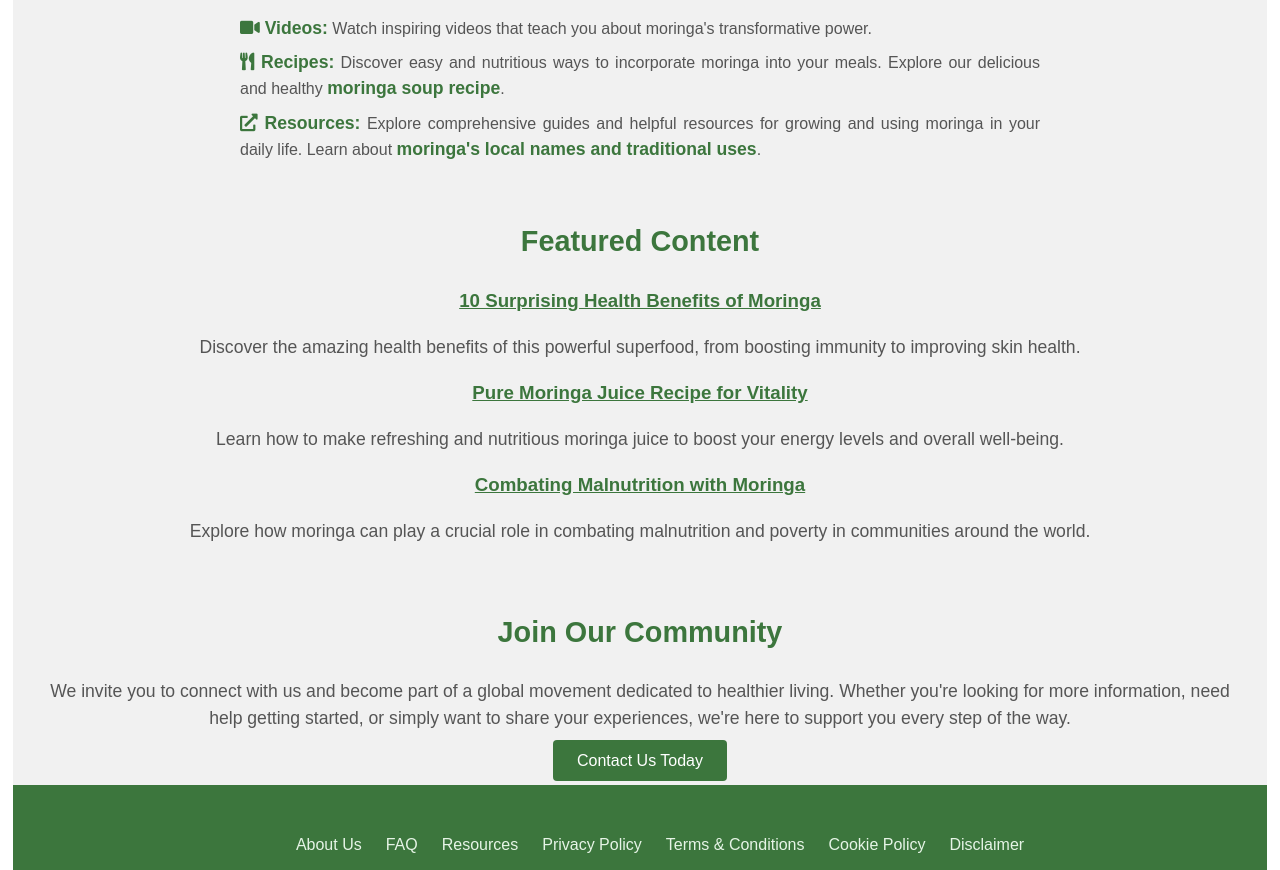
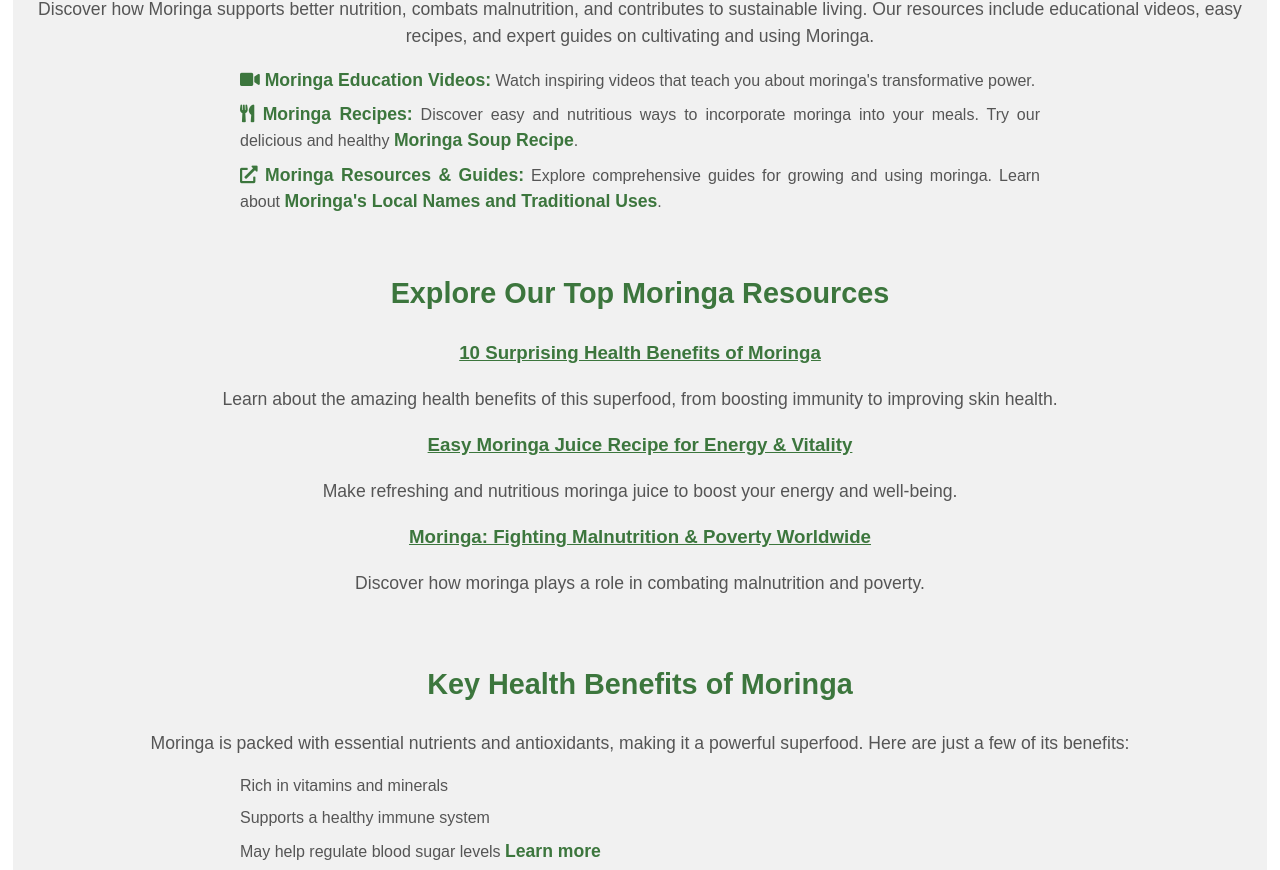
Before and after one commit to mrleehayes/moringa-website, a website: page index.html in a window 1280 px wide. Shown: the part 730-1600 px from the top of the page. Drawn offline with nearby package versions, Linux system fonts and the light colour scheme.

Commit message:
homepage seo amends

```diff
--- a/index.html
+++ b/index.html
@@ -3,9 +3,11 @@
 <head>
     <meta charset="UTF-8">
     <meta name="viewport" content="width=device-width, initial-scale=1.0">
-    <title>Moringa Education - Unlock the Health Benefits of Moringa for Nutrition and Sustainable Living</title>
-    <meta name="description" content="Learn about the incredible health and nutritional benefits of moringa. Explore guides, recipes, and resources to empower low-income families worldwide to embrace sustainable living with this powerful superfood.">
-    <meta name="keywords" content="moringa health benefits, nutrition, moringa superfood, moringa recipes, sustainable living, low-income families, moringa education">
+    <!-- Improved Title Tag - Keyword Focused, Concise -->
+    <title>Moringa Health & Nutrition: Benefits, Recipes & Guides</title>
+    <!-- Improved Meta Description - Actionable, Keyword-Rich -->
+    <meta name="description" content="Discover the health benefits of moringa!  Find easy recipes, nutrition guides, and resources for sustainable living with this powerful superfood.">
+    <meta name="keywords" content="moringa health benefits, moringa recipes, moringa nutrition, moringa superfood, sustainable living, malnutrition, moringa powder">
     <link rel="alternate" type="application/rss+xml" title="Moringa Education RSS Feed" href="https://www.moringaeducation.org/rss.xml">
 
     <!-- Preload LCP Image -->
@@ -15,6 +17,22 @@
     <link rel="stylesheet" href="https://cdn.jsdelivr.net/npm/cookieconsent@3/build/cookieconsent.min.css" media="print" onload="this.media='all'">
     <link rel="stylesheet" href="https://cdnjs.cloudflare.com/ajax/libs/font-awesome/5.15.4/css/all.min.css" media="print" onload="this.media='all'">
     <link rel="stylesheet" href="css/cleaned.css">
+
+    <!-- Schema.org Markup (Organization) - CUSTOMIZED -->
+    <script type="application/ld+json">
+    {
+      "@context": "https://schema.org",
+      "@type": "Organization",
+      "name": "Moringa Education",
+      "url": "https://moringaeducation.org",
+      "description": "Empowering families with knowledge about the health benefits of moringa for nutrition and sustainable living.",
+      "logo": "https://moringaeducation.org/images/logo.avif",
+      "sameAs": [
+        "https://www.facebook.com/flexitariansoul/",
+        "https://www.youtube.com/@moringaeducation"
+      ]
+    }
+    </script>
 </head>
 <body>
     <nav>
@@ -28,17 +46,20 @@
     </nav>
 
     <header class="text-center my-5">
-        <h1>Welcome to Moringa Education</h1>
+        <!-- Improved H1 - Keyword Richer -->
+        <h1>Unlock the Nutritional Power of Moringa</h1>
+        <p>Learn how Moringa can improve health, combat malnutrition, and support sustainable living.</p>  <!-- Added a brief, keyword-focused intro -->
     </header>
 
     <section id="blog-list" class="container">
         <div class="row">
             <div class="col-md-4">
                 <div class="card">
-                    <img src="/images/moringa-tree.webp" class="card-img-top" alt="Moringa leaves" width="600" height="400">
+                    <img src="/images/moringa-tree.webp" class="card-img-top" alt="Vibrant Moringa leaves on a branch" width="600" height="400"> <!-- Improved Alt Text -->
                     <div class="card-body">
                         <p class="card-text">At Moringa Education, we are dedicated to empowering families with the knowledge they need to unlock the incredible health, nutritional, and environmental benefits of moringa.</p>
-                        <a href="/blog/evergreen/what-is-moringa-fact-packed-guide-miracle-tree.html" class="btn btn-moringa-green">Learn More About Moringa's Benefits</a>
+                        <!-- More Specific Call to Action -->
+                        <a href="/blog/evergreen/what-is-moringa-fact-packed-guide-miracle-tree.html" class="btn btn-moringa-green">Discover Moringa's Amazing Health Benefits</a>
                     </div>
                 </div>
             </div>
@@ -48,37 +69,49 @@
     <main class="container">
         <section id="about" class="text-center my-5">
             <h2>What We Offer</h2>
-            <p>Learn how Moringa can support better nutrition, combat malnutrition, and contribute to sustainable living. Our resources include educational videos, easy-to-follow recipes, and expert guides on cultivating and using Moringa to improve health.</p>
+            <p>Discover how Moringa supports better nutrition, combats malnutrition, and contributes to sustainable living. Our resources include educational videos, easy recipes, and expert guides on cultivating and using Moringa.</p>
             <ul class="list-unstyled">
-                <li><strong><a href="/videos/videos.html"><i class="fas fa-video"></i> Videos:</a></strong> Watch inspiring videos that teach you about moringa's transformative power.</li>
-                <li><strong><a href="/recipes/recipes.html"><i class="fas fa-utensils"></i> Recipes:</a></strong> Discover easy and nutritious ways to incorporate moringa into your meals. Explore our delicious and healthy <a href="/recipes/evergreen/basic-moringa-soup-recipe.html">moringa soup recipe</a>.</li>
-                <li><strong><a href="/resources/index.html"><i class="fas fa-external-link-alt"></i> Resources:</a></strong> Explore comprehensive guides and helpful resources for growing and using moringa in your daily life. Learn about <a href="/blog/evergreen/moringa-local-names-benefits.html">moringa's local names and traditional uses</a>.</li>
+                <li><strong><a href="/videos/videos.html"><i class="fas fa-video"></i> Moringa Education Videos:</a></strong> Watch inspiring videos that teach you about moringa's transformative power.</li> <!-- Improved link text -->
+                <li><strong><a href="/recipes/recipes.html"><i class="fas fa-utensils"></i> Moringa Recipes:</a></strong> Discover easy and nutritious ways to incorporate moringa into your meals. Try our delicious and healthy <a href="/recipes/evergreen/basic-moringa-soup-recipe.html">Moringa Soup Recipe</a>.</li> <!-- Improved link text -->
+                <li><strong><a href="/resources/index.html"><i class="fas fa-external-link-alt"></i> Moringa Resources & Guides:</a></strong> Explore comprehensive guides for growing and using moringa. Learn about <a href="/blog/evergreen/moringa-local-names-benefits.html">Moringa's Local Names and Traditional Uses</a>.</li> <!-- Improved link text -->
             </ul>
         </section>
 
         <section id="featured-content" class="my-5">
-            <h2>Featured Content</h2>
+            <h2>Explore Our Top Moringa Resources</h2> <!-- Changed Heading -->
             <div class="row">
                 <div class="col-md-4">
                     <h3><a href="/blog/evergreen/10-surprising-benefits-of-moringa.html">10 Surprising Health Benefits of Moringa</a></h3>
-                    <p>Discover the amazing health benefits of this powerful superfood, from boosting immunity to improving skin health.</p>
+                    <p>Learn about the amazing health benefits of this superfood, from boosting immunity to improving skin health.</p>
                 </div>
                 <div class="col-md-4">
-                    <h3><a href="/recipes/evergreen/pure-moringa-juice-recipe.html">Pure Moringa Juice Recipe for Vitality</a></h3>
-                    <p>Learn how to make refreshing and nutritious moringa juice to boost your energy levels and overall well-being.</p>
+                    <h3><a href="/recipes/evergreen/pure-moringa-juice-recipe.html">Easy Moringa Juice Recipe for Energy & Vitality</a></h3> <!-- Changed Title -->
+                    <p>Make refreshing and nutritious moringa juice to boost your energy and well-being.</p>
                 </div>
                 <div class="col-md-4">
-                    <h3><a href="/blog/evergreen/how-moringa-can-help-with-malnutrition-and-poverty.html">Combating Malnutrition with Moringa</a></h3>
-                    <p>Explore how moringa can play a crucial role in combating malnutrition and poverty in communities around the world.</p>
+                    <h3><a href="/blog/evergreen/how-moringa-can-help-with-malnutrition-and-poverty.html">Moringa: Fighting Malnutrition & Poverty Worldwide</a></h3> <!-- Changed Title -->
+                    <p>Discover how moringa plays a role in combating malnutrition and poverty.</p>
                 </div>
             </div>
         </section>
 
+        <!-- Added Moringa Benefits Section - Directly Addresses User Intent -->
+        <section id="moringa-benefits" class="my-5">
+            <h2>Key Health Benefits of Moringa</h2>
+            <p>Moringa is packed with essential nutrients and antioxidants, making it a powerful superfood. Here are just a few of its benefits:</p>
+            <ul>
+                <li>Rich in vitamins and minerals</li>
+                <li>Supports a healthy immune system</li>
+                <li>May help regulate blood sugar levels <a href="/blog/general/moringa-for-diabetes-control-lower-blood-sugar.html">Learn more</a></li>  <!--Linked specific benefit to relevant blog post-->
+                <li>Promotes healthy skin and hair</li>
+                <li>Contains anti-inflammatory compounds</li>
+            </ul>
+        </section>
 
         <section id="call-to-action" class="text-center my-5">
-            <h2>Join Our Community</h2>
-            <p>We invite you to connect with us and become part of a global movement dedicated to healthier living. Whether you're looking for more information, need help getting started, or simply want to share your experiences, we're here to support you every step of the way.</p>
-            <a href="/contact/index.html" class="btn-moringa-green">Contact Us Today</a>
+            <h2>Ready to Unlock the Power of Moringa?</h2> <!-- Changed Heading -->
+            <p>Join our community and discover how Moringa can transform your health and support sustainable living.  Get expert tips, delicious recipes, and helpful resources.</p>
+            <a href="/contact/index.html" class="btn-moringa-green">Get Started with Moringa Education Today!</a> <!-- Improved Call to Action -->
         </section>
     </main>
 
```
